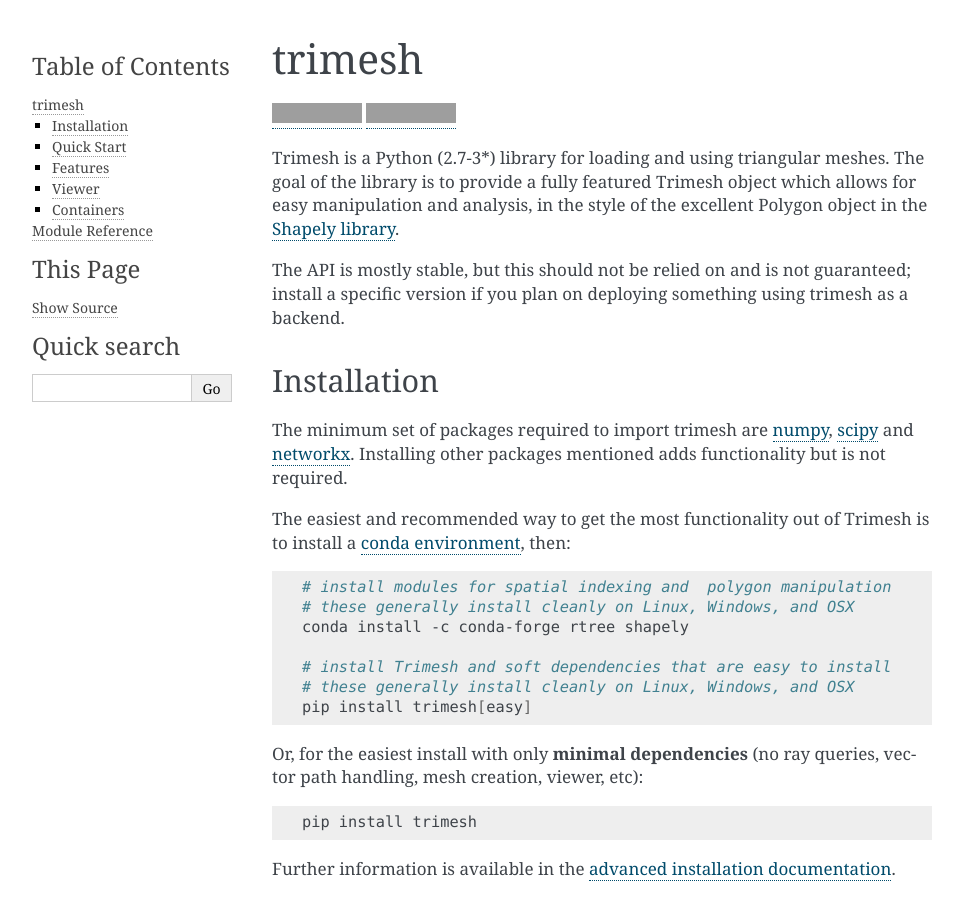
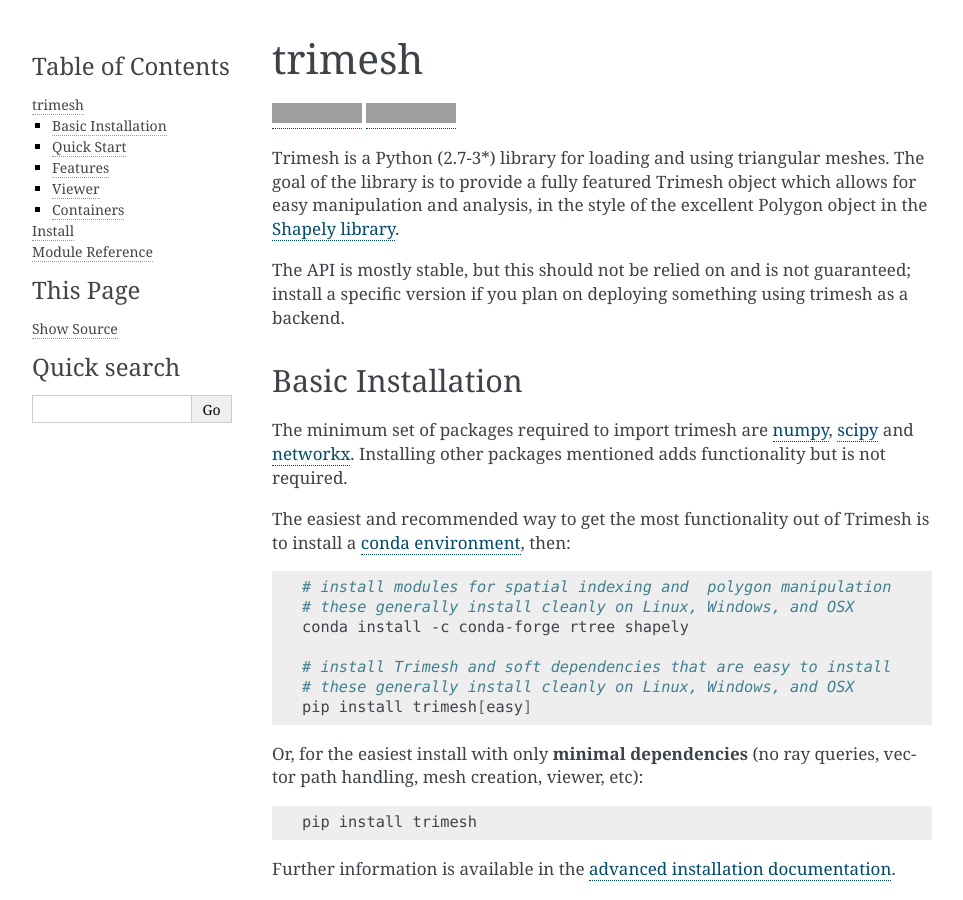
Before and after one commit to mikedh/trimesh, a Sphinx documentation site: the page built from docs/index.rst, in a window 1280 px wide and 900 px high. Shown: the whole window, without its empty margins (148-1111 px from the left). Built offline with Sphinx 7.4.7, drawn with Linux system fonts in a browser that asks for light colours; some of the changed text lies outside the part shown; grey boxes are pictures that could not be loaded.

```diff
--- a/docs/README.rst
+++ b/docs/README.rst
@@ -13,8 +13,8 @@ The API is mostly stable, but this should not be relied on and is not
 guaranteed; install a specific version if you plan on deploying
 something using trimesh as a backend.
 
-Installation
-------------
+Basic Installation
+------------------
 
 The minimum set of packages required to import trimesh are
 `numpy <http://www.numpy.org/>`__, `scipy <http://www.scipy.org>`__ and
--- a/docs/index.rst
+++ b/docs/index.rst
@@ -7,7 +7,14 @@
    :maxdepth: 2
 
 .. include:: README.rst
-.. include:: INSTALL.rst
+
+Install
+==========
+.. toctree::
+   :maxdepth: 2
+
+   install
+
 
 Module Reference
 ==================
--- a/trimesh/version.py
+++ b/trimesh/version.py
@@ -1 +1 @@
-__version__ = '2.14.7'
+__version__ = '2.14.8'
```
Also changed, not shown: README.md (+1 -1 lines).
